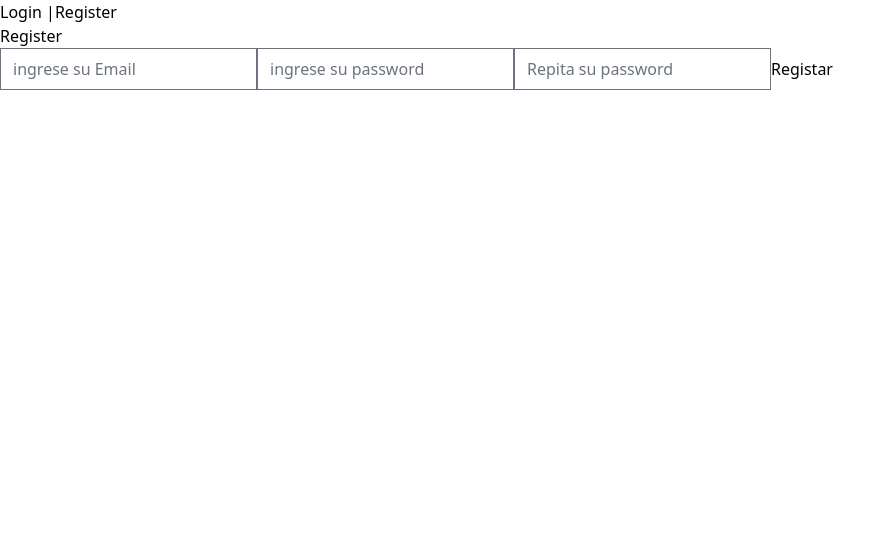
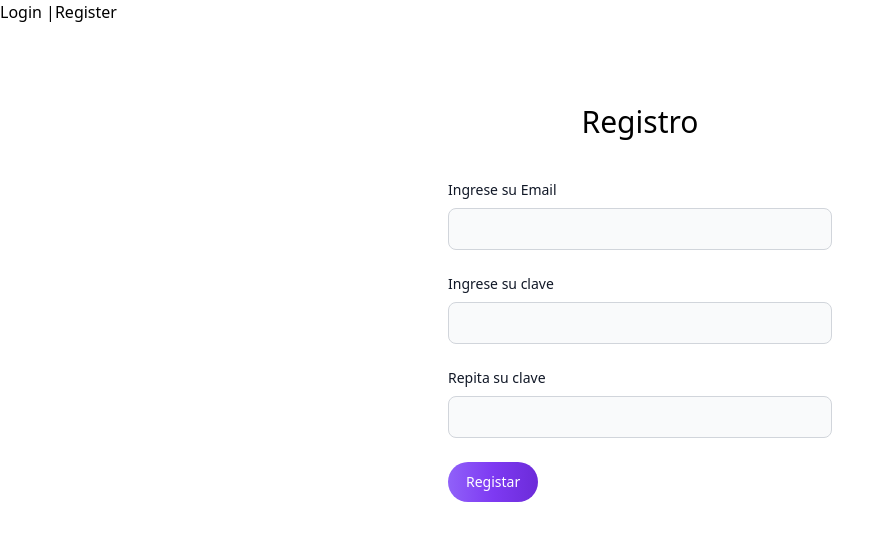
Before and after one commit to obedmacallums/rutfile, a React (Vite) app: page /register in a window 1280 px wide. Shown: the top 540 px of the page, without its empty margins (0-896 px from the left). Built offline with nearby package versions, Linux system fonts and the light colour scheme; no server answers.

Commit message:
added FormLayoutContainer and some class

```diff
--- a/src/App.jsx
+++ b/src/App.jsx
@@ -6,6 +6,7 @@ import RequireAuth from "./components/RequireAuth"
 import Register from "./routes/Register"
 import { useContext } from "react"
 import { UserContext } from "./context/UserProvider"
+import FormLayoutContainer from "./components/FormLayoutContainer"
 
 
 const App = ()=> {
@@ -25,8 +26,11 @@ const App = ()=> {
     <Routes>
 
     <Route path="/" element={<RequireAuth><Home/></RequireAuth>}/>
+
+    <Route path="/" element={<FormLayoutContainer/>}>
     <Route path="/login" element={<Login/>}/>
     <Route path="/register" element={<Register/>}/>
+    </Route>
 
     </Routes>
     </>
--- a/src/components/FormError.jsx
+++ b/src/components/FormError.jsx
@@ -1,12 +1,16 @@
-import React from 'react'
 
-const FormError = ({error}) => {
+const FormError = ({error}) => {{
   return (
       <>
-      {error && <p>{error.message}</p>}
+          {error && (
+              <p className="mt-2 text-sm text-red-600 dark:text-red-500">
+                  <span className="font-medium">Oops! </span>
+                  {error.message}
+              </p>
+          )}
       </>
-
-  )
+  );
+};
 }
 
 export default FormError
--- a/src/components/FormInput.jsx
+++ b/src/components/FormInput.jsx
@@ -1,8 +1,14 @@
 import { forwardRef } from "react";
 const FormInput = forwardRef(
-    ({ children, type, placeholder, onChange, onBlur, name }, ref) => {
+    ({ children, type, placeholder, onChange, onBlur, name, label, error}, ref) => {
+        const classLabel = error ? "mt-2 text-sm text-red-600 dark:text-red-500" :
+        "block mb-2 text-sm font-medium text-gray-900 dark:text-gray-300"
+        const classInput = error ? "bg-red-50 border border-red-500 text-red-900 placeholder-red-700 text-sm rounded-lg focus:ring-red-500 focus:border-red-500 block w-full p-2.5 dark:bg-red-100 dark:border-red-400" :
+        "bg-gray-50 border border-gray-300 text-gray-900 text-sm rounded-lg focus:ring-blue-500 focus:border-blue-500 block w-full p-2.5 dark:bg-gray-700 dark:border-gray-600 dark:placeholder-gray-400 dark:text-white dark:focus:ring-blue-500 dark:focus:border-blue-500"
+
         return (
-            <>
+            <div className="mb-6">
+                <label className={classLabel}>{label}</label>
                 <input
                     ref={ref}
                     type={type}
@@ -10,9 +16,10 @@ const FormInput = forwardRef(
                     onChange={onChange}
                     onBlur={onBlur}
                     name={name}
+                    className={classInput}
                 />
                 {children}
-            </>
+            </div>
         );
     }
 );
--- /dev/null
+++ b/src/components/FormLayoutContainer.jsx
@@ -0,0 +1,14 @@
+import { Outlet } from "react-router-dom"
+
+
+const FormLayoutContainer = () => {
+  return (
+    <div className="w-96 mx-auto mt-20">
+
+    <Outlet/>
+
+    </div>
+  )
+}
+
+export default FormLayoutContainer
--- /dev/null
+++ b/src/components/Title.jsx
@@ -0,0 +1,4 @@
+const Title = ({ title }) => (
+    <h1 className="text-3xl my-10 text-center ">{title}</h1>
+);
+export default Title;
--- a/src/routes/Login.jsx
+++ b/src/routes/Login.jsx
@@ -7,6 +7,7 @@ import {validateForm} from "../utils/validateForm"
 import FormError from "../components/FormError";
 import FormInput from "../components/FormInput";
 import { Button, Checkbox, Label, TextInput } from "flowbite-react";
+import Title from "../components/Title";
 
 const Login = () => {
 
@@ -35,16 +36,17 @@ const onSubmit = async (data) => {
 
   return (
     <>
-      <h1>Login</h1>
+      <Title title="Iniciar sesión" />
 
       <form onSubmit={handleSubmit(onSubmit)}>
         <FormInput
         type="email"
-        placeholder="ingrese su Email"
         {...register("email", {
           required,
           pattern: patternEmail,
         })}
+        label="Ingrese su email"
+        error={errors.email}
         >
         <FormError error={errors.email}/>
         </FormInput>
@@ -54,12 +56,15 @@ const onSubmit = async (data) => {
           minLength: minLength6,
           validate: emptyValidate,
         })}
-        placeholder="ingrese su password"
+        label="Ingrese su clave"
+        error={errors.password}
         >
         <FormError error={errors.password}/>
         </FormInput>
 
-        <button type="submit">Iniciar</button>
+        <Button gradientMonochrome="purple" type="submit" pill={true}>
+         Iniciar
+        </Button>
 
 
     </form>
--- a/src/routes/Register.jsx
+++ b/src/routes/Register.jsx
@@ -6,6 +6,8 @@ import firebaseErrors from "../utils/firebaseErrors";
 import {validateForm} from "../utils/validateForm"
 import FormError from "../components/FormError";
 import FormInput from "../components/FormInput";
+import Title from "../components/Title";
+import { Button } from "flowbite-react";
 
 
 const Register = () => {
@@ -34,15 +36,16 @@ const Register = () => {
 
   return (
     <>
-      <h1>Register</h1>
+      <Title title="Registro" />
       <form onSubmit={handleSubmit(onSubmit)}>
          <FormInput
         type="email"
-        placeholder="ingrese su Email"
+        label="Ingrese su Email"
         {...register("email", {
           required,
           pattern: patternEmail,
         })}
+        error={errors.email}
         >
         <FormError error={errors.email}/>
         </FormInput>
@@ -53,7 +56,8 @@ const Register = () => {
           minLength: minLength6,
           validate: emptyValidate,
         })}
-        placeholder="ingrese su password"
+        label="Ingrese su clave"
+        error={errors.password}
         >
         <FormError error={errors.password}/>
         </FormInput>
@@ -63,12 +67,16 @@ const Register = () => {
         {...register("repassword", {
           validate: equalValidate(getValues("password")),
         })}
-        placeholder="Repita su password"
+        label="Repita su clave"
+        error={errors.repassword}
         >
         <FormError error={errors.repassword}/>
         </FormInput>
 
-        <button type="submit">Registar</button>
+
+        <Button gradientMonochrome="purple" type="submit" pill={true}>
+         Registar
+        </Button>
       </form>
     </>
   );
--- a/src/utils/validateForm.js
+++ b/src/utils/validateForm.js
@@ -11,11 +11,11 @@ export const validateForm = () => {
             value: /^(([^<>()\[\]\\.,;:\s@"]+(\.[^<>()\[\]\\.,;:\s@"]+)*)|(".+"))@((\[[0-9]{1,3}\.[0-9]{1,3}\.[0-9]{1,3}\.[0-9]{1,3}])|(([a-zA-Z\-0-9]+\.)+[a-zA-Z]{2,}))$/,
             message: "Formato de email incorrecto",
         },
-        minLength6: { value: 6, message: "minimo 6 caracteres" },
+        minLength6: { value: 6, message: "Minimo 6 caracteres" },
 
         emptyValidate: (v)=>{
             if (v.trim()) return true;
-            else return "no seas 🤡 escribe algo";
+            else return "No seas 🤡 escribe algo";
         },
         equalValidate: (value)=>{
             return {equals: (v) => v === value || "No coinciden las contraseñas",}
```
